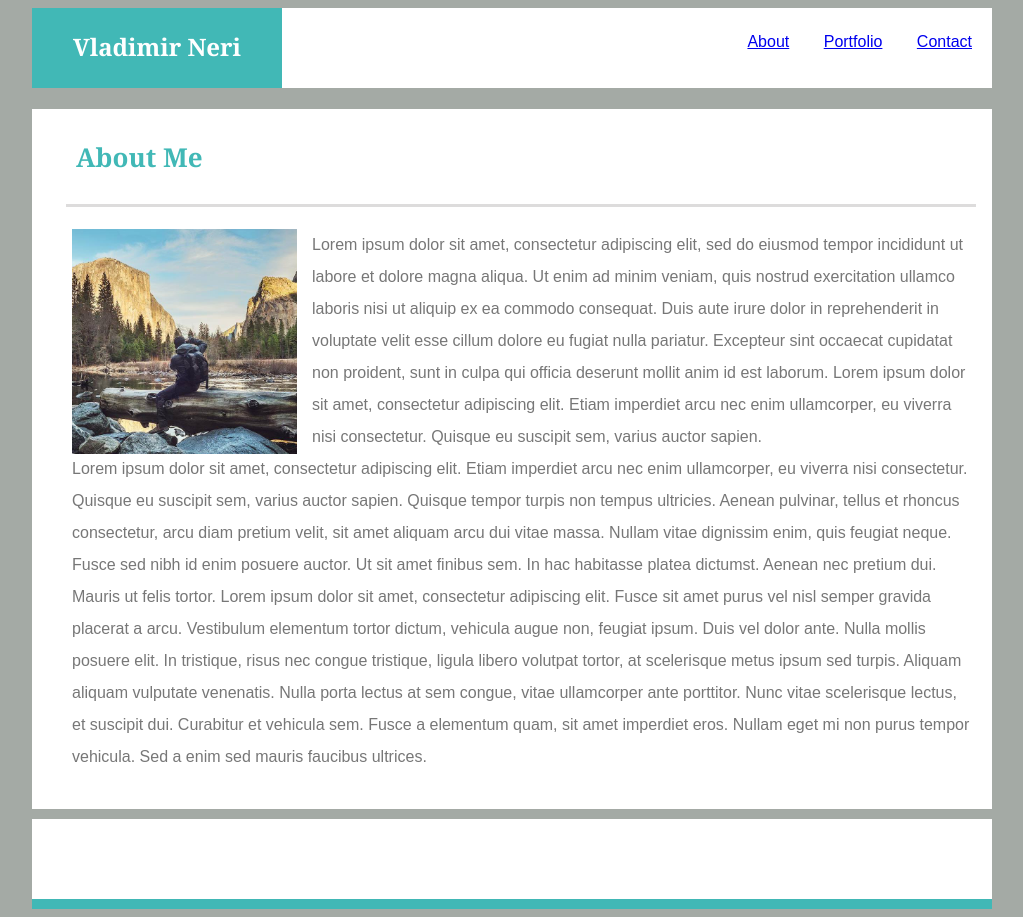
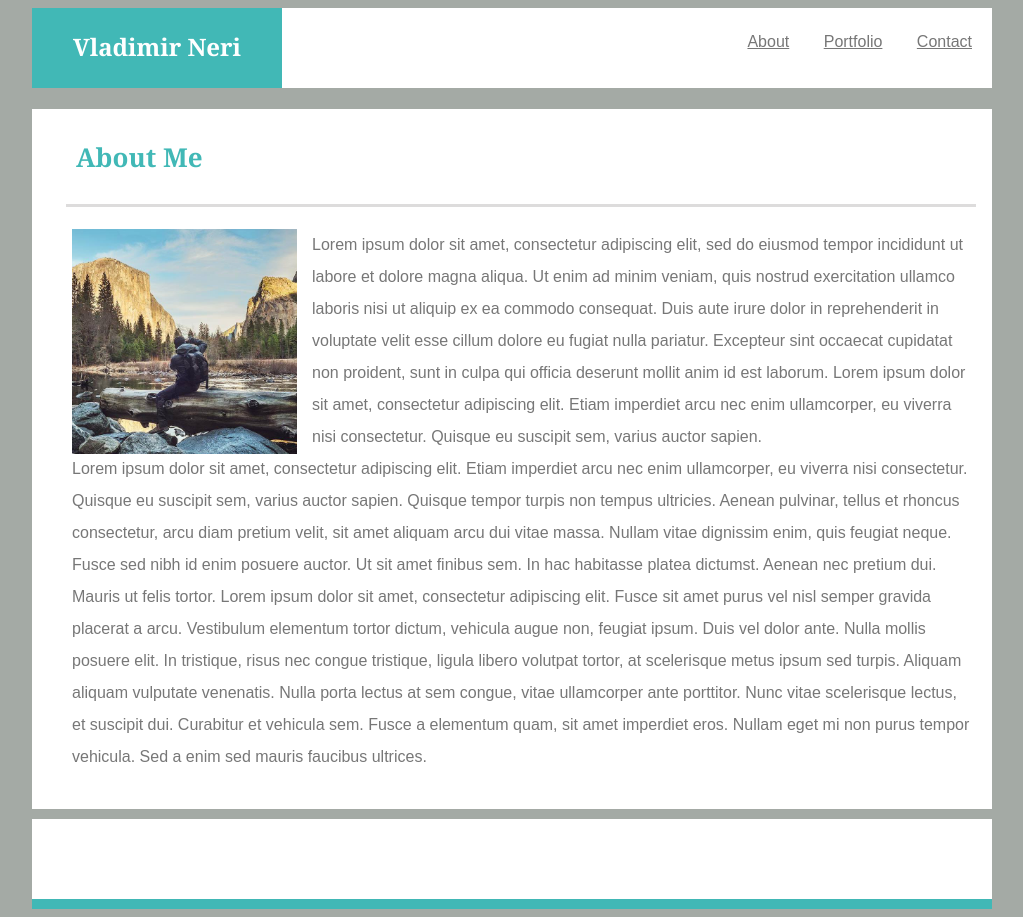
Before and after one commit to VladimirNeri/Basic-Portfolio, a plain HTML site: page index.html in a window 1280 px wide. Shown: the whole page, without its empty margins (128-1151 px from the left). Drawn offline with Linux system fonts and the light colour scheme.

Commit message:
Modified

```diff
--- a/Assets/CSS/style.css
+++ b/Assets/CSS/style.css
@@ -11,6 +11,15 @@ nav {
     color: white;
     font-family: Georgia, 'Times New Roman', Times, serif;
 }
+
+a {
+  color: #777777;
+}
+
+a:hover {
+  color: rgb(172, 87, 87)
+}
+
 
 .name {
   font-family: Georgia, 'Times New Roman', Times, serif
```
